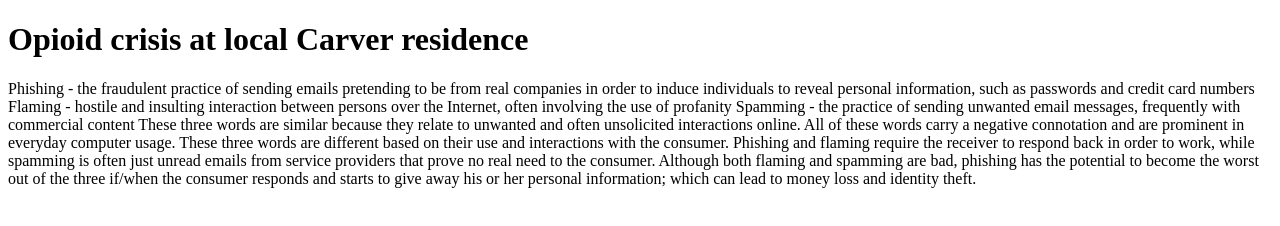
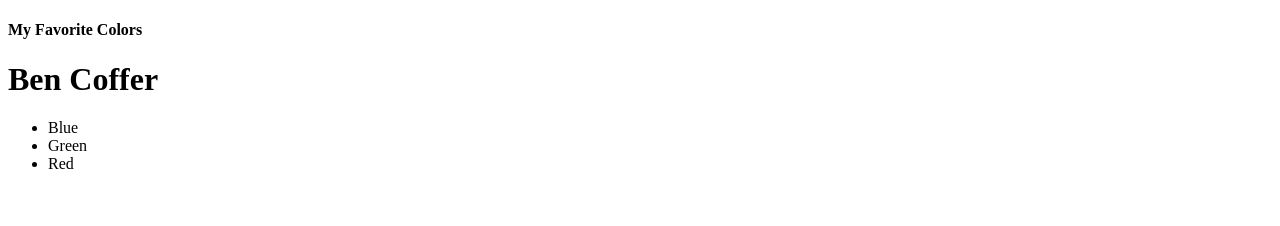
Before and after one commit to thebencoffer/bencoffer, a plain HTML site: page index.html in a window 1280 px wide. Drawn offline with Linux system fonts and the light colour scheme.

Commit message:
Started project

```diff
--- a/index.html
+++ b/index.html
@@ -1,16 +1,14 @@
 <!DOCTYPE html>
 <html>
 <head>
-<title>MPC Gateway</title>
 </head>
 <body>
-
-<h1>Opioid crisis at local Carver residence</h1>
-<p>Phishing - the fraudulent practice of sending emails pretending to be from real companies in order to induce individuals to reveal personal information, such as passwords and credit card numbers
-Flaming - hostile and insulting interaction between persons over the Internet, often involving the use of profanity
-Spamming - the practice of sending unwanted email messages, frequently with commercial content
-These three words are similar because they relate to unwanted and often unsolicited interactions online. All of these words carry a negative connotation and are prominent in everyday computer usage. These three words are different based on their use and interactions with the consumer. Phishing and flaming require the receiver to respond back in order to work, while spamming is often just unread emails from service providers that prove no real need to the consumer. Although both flaming and spamming are bad, phishing has the potential to become the worst out of the three if/when the consumer responds and starts to give away his or her personal information; which can lead to money loss and identity theft.
-</p>
-
+<h4>My Favorite Colors</h4>
+<h1>Ben Coffer</h1>
+<ul>
+  <li>Blue</li>
+  <li>Green</li>
+  <li>Red</li>
+</ul>
 </body>
 </html>
```
